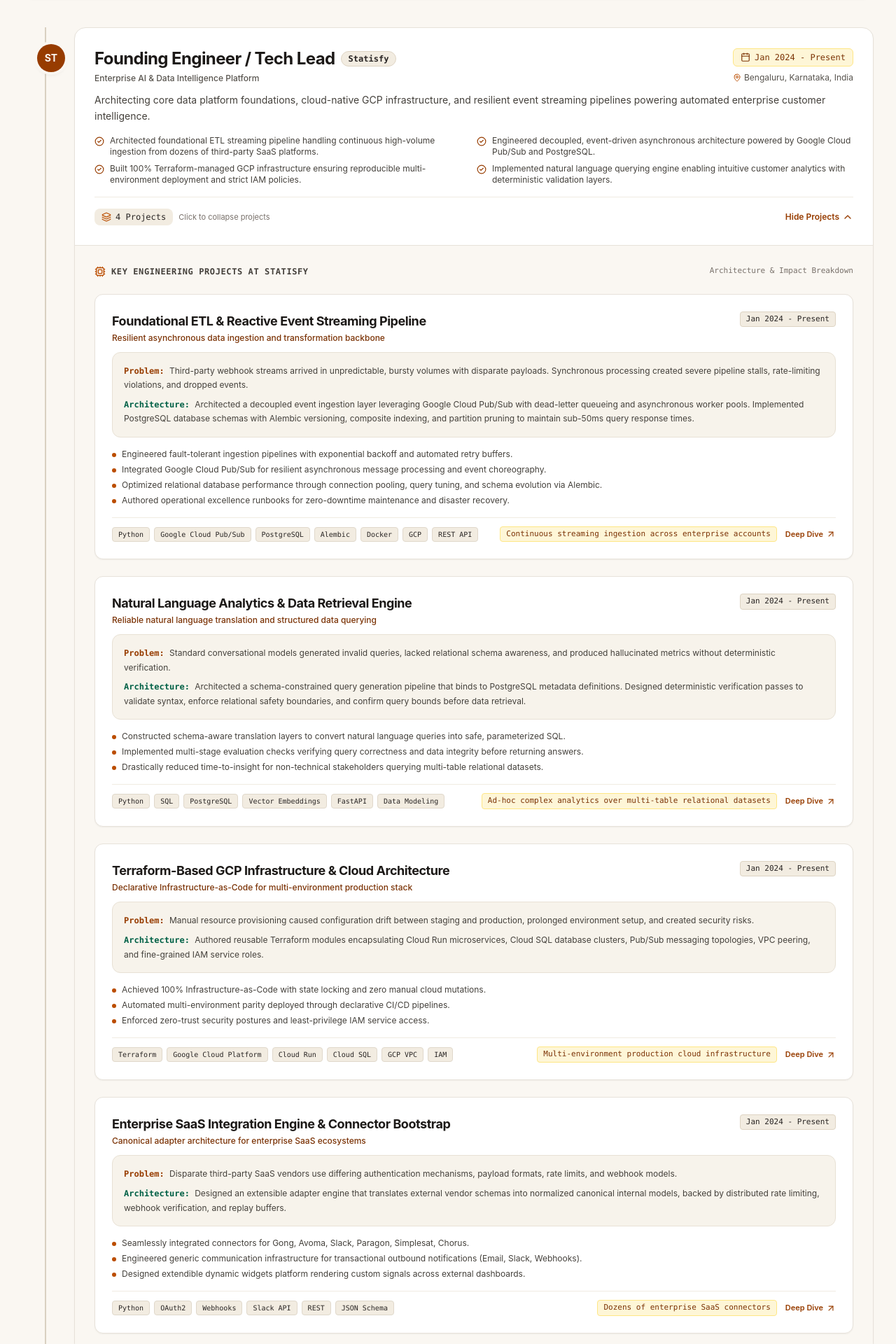
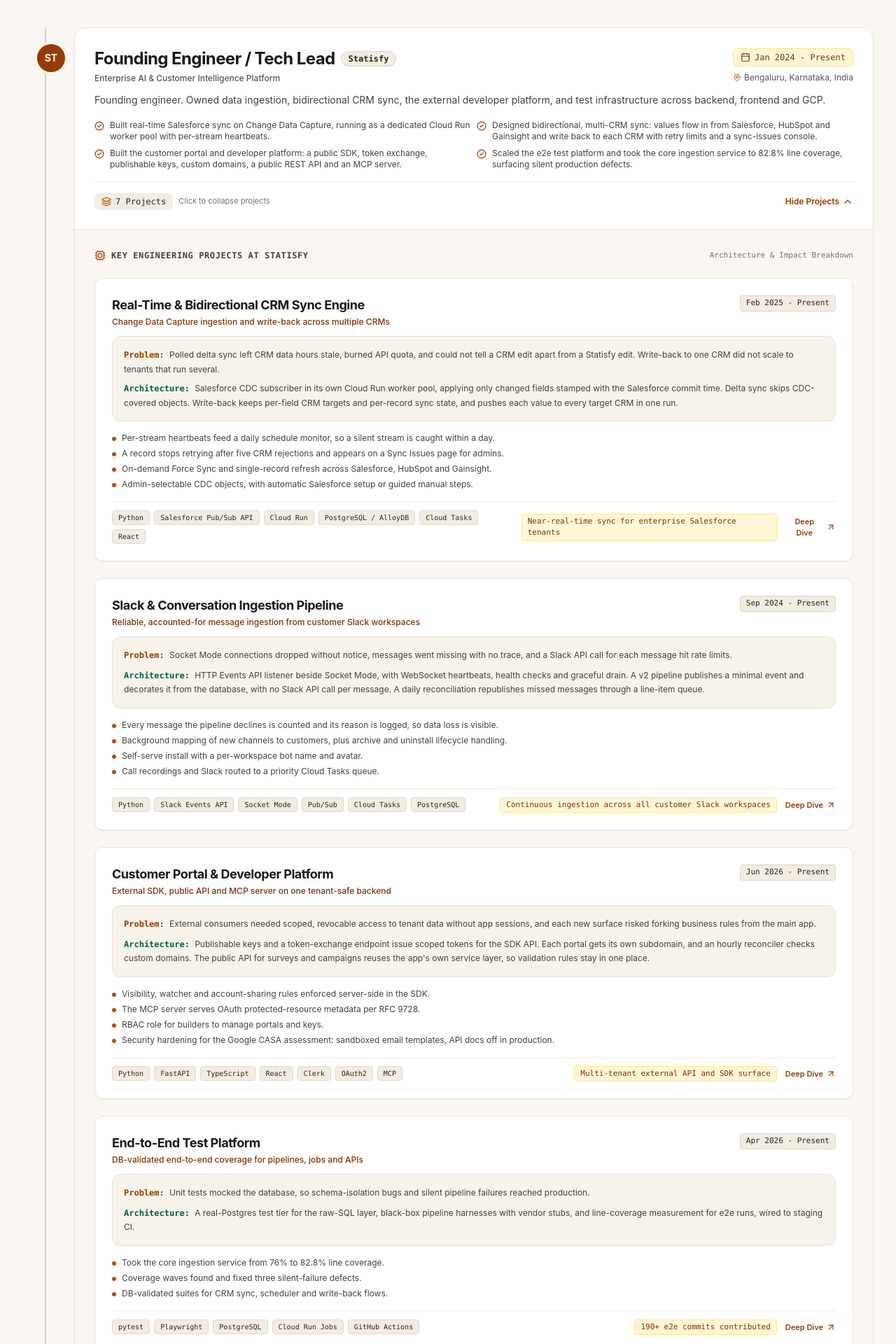
Before and after one commit to saurabhsar/resume, a React (Vite) app: page / in a window 1280 px wide. Shown: the part 1360-3280 px from the top of the page at 70% size. Built offline with nearby package versions, Linux system fonts and the light colour scheme; the HTML template or start-up script is replaced by a standard one.

Commit message:
feat: rewrite Statisfy section around verified work
Add CRM sync, Slack ingestion, portal/developer platform and e2e test
platform cards. Remove the NL query card and claims without evidence
(partition pruning, runbooks, rate limiting, replay buffers).

```diff
--- a/src/data/resumeData.js
+++ b/src/data/resumeData.js
@@ -10,7 +10,7 @@
     website: "https://saurabh.araiyer.me",
     blog: "http://decapsulatingabstraction.blogspot.com",
     summary:
-      "Staff Software Engineer with 13+ years of experience architecting high-throughput distributed systems, mission-critical financial platforms, and cloud-native data backbones. Proven track record of scaling transactional e-commerce infrastructure to 500,000+ concurrent requests during peak flash sales (Flipkart Big Billion Days), engineering multi-vertical regulated FinTech identity platforms compliant with RBI/IRDAI/SEBI (Navi), and leading foundational event-driven ETL systems on GCP (Statisfy). Focused on high-availability data topologies, low-latency microservices, and operational resilience.",
+      "Staff Software Engineer with 13+ years of experience architecting high-throughput distributed systems, mission-critical financial platforms, and cloud-native data backbones. Proven track record of scaling transactional e-commerce infrastructure to 500,000+ concurrent requests during peak flash sales (Flipkart Big Billion Days), engineering multi-vertical regulated FinTech identity platforms compliant with RBI/IRDAI/SEBI (Navi), and building real-time CRM sync, ingestion pipelines and an external developer platform on GCP (Statisfy). Focused on high-availability data topologies, low-latency microservices, and operational resilience.",
   },
 
   stats: [
@@ -72,7 +72,7 @@
       skills: [
         { name: "Java", level: "Expert", tags: ["Spring Boot", "Dropwizard", "JPA/Hibernate", "JFR / JVM Profiling"] },
         { name: "Python", level: "Expert", tags: ["Data Pipelines", "AsyncIO", "FastAPI", "Automation"] },
-        { name: "SQL & Schema Architecture", level: "Expert", tags: ["Query Optimization", "Complex Joins", "Partition Pruning"] },
+        { name: "SQL & Schema Architecture", level: "Expert", tags: ["Query Optimization", "Complex Joins"] },
         { name: "Go & Bash", level: "Proficient", tags: ["Systems Tooling", "CLI Automation", "Linux Internals"] },
       ],
     },
@@ -83,7 +83,7 @@
         { name: "System Architecture & RFCs", level: "Expert", tags: ["End-to-End Design", "Contract Closure", "Failure Mode Analysis"] },
         { name: "Cross-Functional Leadership", level: "Expert", tags: ["15+ Partner Charters", "Order Path Coordination", "Stakeholder Alignment"] },
         { name: "Engineering Team Mentorship", level: "Expert", tags: ["Design Reviews", "Code Standards", "Talent Growth"] },
-        { name: "Operational Excellence", level: "Expert", tags: ["Post-Mortems", "Runbooks", "SLAs & SLOs"] },
+        { name: "Operational Excellence", level: "Expert", tags: ["Post-Mortems", "SLAs & SLOs"] },
       ],
     },
   ],
@@ -95,18 +95,97 @@
       role: "Founding Engineer / Tech Lead",
       period: "Jan 2024 - Present",
       location: "Bengaluru, Karnataka, India",
-      companyType: "Enterprise AI & Data Intelligence Platform",
+      companyType: "Enterprise AI & Customer Intelligence Platform",
       summary:
-        "Architecting core data platform foundations, cloud-native GCP infrastructure, and resilient event streaming pipelines powering automated enterprise customer intelligence.",
+        "Founding engineer. Owned data ingestion, bidirectional CRM sync, the external developer platform, and test infrastructure across backend, frontend and GCP.",
       accentColor: "indigo",
       logoBadge: "ST",
       highlights: [
-        "Architected foundational ETL streaming pipeline handling continuous high-volume ingestion from dozens of third-party SaaS platforms.",
-        "Engineered decoupled, event-driven asynchronous architecture powered by Google Cloud Pub/Sub and PostgreSQL.",
-        "Built 100% Terraform-managed GCP infrastructure ensuring reproducible multi-environment deployment and strict IAM policies.",
-        "Implemented natural language querying engine enabling intuitive customer analytics with deterministic validation layers.",
+        "Built real-time Salesforce sync on Change Data Capture, running as a dedicated Cloud Run worker pool with per-stream heartbeats.",
+        "Designed bidirectional, multi-CRM sync: values flow in from Salesforce, HubSpot and Gainsight and write back to each CRM with retry limits and a sync-issues console.",
+        "Built the customer portal and developer platform: a public SDK, token exchange, publishable keys, custom domains, a public REST API and an MCP server.",
+        "Scaled the e2e test platform and took the core ingestion service to 82.8% line coverage, surfacing silent production defects.",
       ],
       projects: [
+        {
+          id: "statisfy-crm-sync",
+          name: "Real-Time & Bidirectional CRM Sync Engine",
+          period: "Feb 2025 - Present",
+          tagline: "Change Data Capture ingestion and write-back across multiple CRMs",
+          description:
+            "Built the sync layer that keeps accounts, contacts and opportunities consistent between Statisfy and the customer's CRMs.",
+          problem:
+            "Polled delta sync left CRM data hours stale, burned API quota, and could not tell a CRM edit apart from a Statisfy edit. Write-back to one CRM did not scale to tenants that run several.",
+          architecture:
+            "Salesforce CDC subscriber in its own Cloud Run worker pool, applying only changed fields stamped with the Salesforce commit time. Delta sync skips CDC-covered objects. Write-back keeps per-field CRM targets and per-record sync state, and pushes each value to every target CRM in one run.",
+          keyPoints: [
+            "Per-stream heartbeats feed a daily schedule monitor, so a silent stream is caught within a day.",
+            "A record stops retrying after five CRM rejections and appears on a Sync Issues page for admins.",
+            "On-demand Force Sync and single-record refresh across Salesforce, HubSpot and Gainsight.",
+            "Admin-selectable CDC objects, with automatic Salesforce setup or guided manual steps.",
+          ],
+          techStack: ["Python", "Salesforce Pub/Sub API", "Cloud Run", "PostgreSQL / AlloyDB", "Cloud Tasks", "React"],
+          scale: "Near-real-time sync for enterprise Salesforce tenants",
+        },
+        {
+          id: "statisfy-slack",
+          name: "Slack & Conversation Ingestion Pipeline",
+          period: "Sep 2024 - Present",
+          tagline: "Reliable, accounted-for message ingestion from customer Slack workspaces",
+          description:
+            "Owned the Slack integration end to end: install, channel-to-customer mapping, real-time ingestion and reconciliation.",
+          problem:
+            "Socket Mode connections dropped without notice, messages went missing with no trace, and a Slack API call for each message hit rate limits.",
+          architecture:
+            "HTTP Events API listener beside Socket Mode, with WebSocket heartbeats, health checks and graceful drain. A v2 pipeline publishes a minimal event and decorates it from the database, with no Slack API call per message. A daily reconciliation republishes missed messages through a line-item queue.",
+          keyPoints: [
+            "Every message the pipeline declines is counted and its reason is logged, so data loss is visible.",
+            "Background mapping of new channels to customers, plus archive and uninstall lifecycle handling.",
+            "Self-serve install with a per-workspace bot name and avatar.",
+            "Call recordings and Slack routed to a priority Cloud Tasks queue.",
+          ],
+          techStack: ["Python", "Slack Events API", "Socket Mode", "Pub/Sub", "Cloud Tasks", "PostgreSQL"],
+          scale: "Continuous ingestion across all customer Slack workspaces",
+        },
+        {
+          id: "statisfy-portal-platform",
+          name: "Customer Portal & Developer Platform",
+          period: "Jun 2026 - Present",
+          tagline: "External SDK, public API and MCP server on one tenant-safe backend",
+          description:
+            "Built the platform that lets customers ship branded portals and integrate with Statisfy programmatically.",
+          problem:
+            "External consumers needed scoped, revocable access to tenant data without app sessions, and each new surface risked forking business rules from the main app.",
+          architecture:
+            "Publishable keys and a token-exchange endpoint issue scoped tokens for the SDK API. Each portal gets its own subdomain, and an hourly reconciler checks custom domains. The public API for surveys and campaigns reuses the app's own service layer, so validation rules stay in one place.",
+          keyPoints: [
+            "Visibility, watcher and account-sharing rules enforced server-side in the SDK.",
+            "The MCP server serves OAuth protected-resource metadata per RFC 9728.",
+            "RBAC role for builders to manage portals and keys.",
+            "Security hardening for the Google CASA assessment: sandboxed email templates, API docs off in production.",
+          ],
+          techStack: ["Python", "FastAPI", "TypeScript", "React", "Clerk", "OAuth2", "MCP"],
+          scale: "Multi-tenant external API and SDK surface",
+        },
+        {
+          id: "statisfy-e2e",
+          name: "End-to-End Test Platform",
+          period: "Apr 2026 - Present",
+          tagline: "DB-validated end-to-end coverage for pipelines, jobs and APIs",
+          description:
+            "Scaled the e2e platform from API checks to a full real-Postgres tier with line-coverage measurement.",
+          problem:
+            "Unit tests mocked the database, so schema-isolation bugs and silent pipeline failures reached production.",
+          architecture:
+            "A real-Postgres test tier for the raw-SQL layer, black-box pipeline harnesses with vendor stubs, and line-coverage measurement for e2e runs, wired to staging CI.",
+          keyPoints: [
+            "Took the core ingestion service from 76% to 82.8% line coverage.",
+            "Coverage waves found and fixed three silent-failure defects.",
+            "DB-validated suites for CRM sync, scheduler and write-back flows.",
+          ],
+          techStack: ["pytest", "Playwright", "PostgreSQL", "Cloud Run Jobs", "GitHub Actions"],
+          scale: "190+ e2e commits contributed",
+        },
         {
           id: "statisfy-etl",
           name: "Foundational ETL & Reactive Event Streaming Pipeline",
@@ -126,25 +205,6 @@
           ],
           techStack: ["Python", "Google Cloud Pub/Sub", "PostgreSQL", "Alembic", "Docker", "GCP", "REST API"],
           scale: "Continuous streaming ingestion across enterprise accounts",
-        },
-        {
-          id: "statisfy-nl-query",
-          name: "Natural Language Analytics & Data Retrieval Engine",
-          period: "Jan 2024 - Present",
-          tagline: "Reliable natural language translation and structured data querying",
-          description:
-            "Developed an analytics retrieval layer enabling Customer Success teams to perform ad-hoc natural language queries over complex customer health signals, usage trends, and retention metrics.",
-          problem:
-            "Standard conversational models generated invalid queries, lacked relational schema awareness, and produced hallucinated metrics without deterministic verification.",
-          architecture:
-            "Architected a schema-constrained query generation pipeline that binds to PostgreSQL metadata definitions. Designed deterministic verification passes to validate syntax, enforce relational safety boundaries, and confirm query bounds before data retrieval.",
-          keyPoints: [
-            "Constructed schema-aware translation layers to convert natural language queries into safe, parameterized SQL.",
-            "Implemented multi-stage evaluation checks verifying query correctness and data integrity before returning answers.",
-            "Drastically reduced time-to-insight for non-technical stakeholders querying multi-table relational datasets.",
-          ],
-          techStack: ["Python", "SQL", "PostgreSQL", "Vector Embeddings", "FastAPI", "Data Modeling"],
-          scale: "Ad-hoc complex analytics over multi-table relational datasets",
         },
         {
           id: "statisfy-gcp-terraform",
@@ -171,13 +231,13 @@
           period: "Jan 2024 - Present",
           tagline: "Canonical adapter architecture for enterprise SaaS ecosystems",
           description:
-            "Architected a scalable connector framework enabling rapid onboarding of enterprise data sources such as Gong, Avoma, Slack, Paragon, Simplesat, Chorus, and external CRMs.",
+            "Architected a scalable connector framework enabling rapid onboarding of enterprise data sources such as Salesforce, HubSpot, Gainsight, Gong, Avoma, Chorus, Recall, Outlook, Gmail, Jira, Freshdesk, and Simplesat.",
           problem:
             "Disparate third-party SaaS vendors use differing authentication mechanisms, payload formats, rate limits, and webhook models.",
           architecture:
-            "Designed an extensible adapter engine that translates external vendor schemas into normalized canonical internal models, backed by distributed rate limiting, webhook verification, and replay buffers.",
+            "Designed an extensible adapter engine that translates external vendor schemas into normalized canonical internal models, backed by webhook verification and per-vendor retry handling.",
           keyPoints: [
-            "Seamlessly integrated connectors for Gong, Avoma, Slack, Paragon, Simplesat, Chorus.",
+            "Integrated connectors for Salesforce, HubSpot, Gainsight, Gong, Avoma, Chorus, Recall, Outlook, Gmail, Jira, Freshdesk, and Simplesat.",
             "Engineered generic communication infrastructure for transactional outbound notifications (Email, Slack, Webhooks).",
             "Designed extendible dynamic widgets platform rendering custom signals across external dashboards.",
           ],
```
